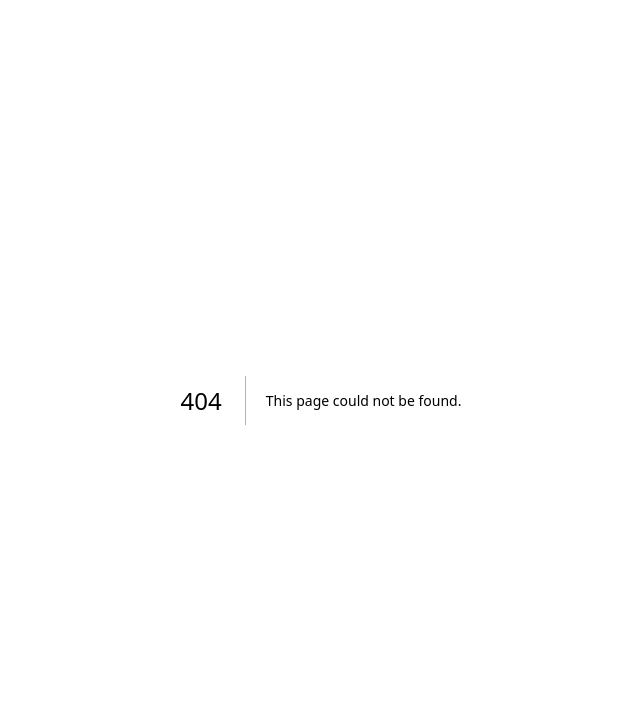
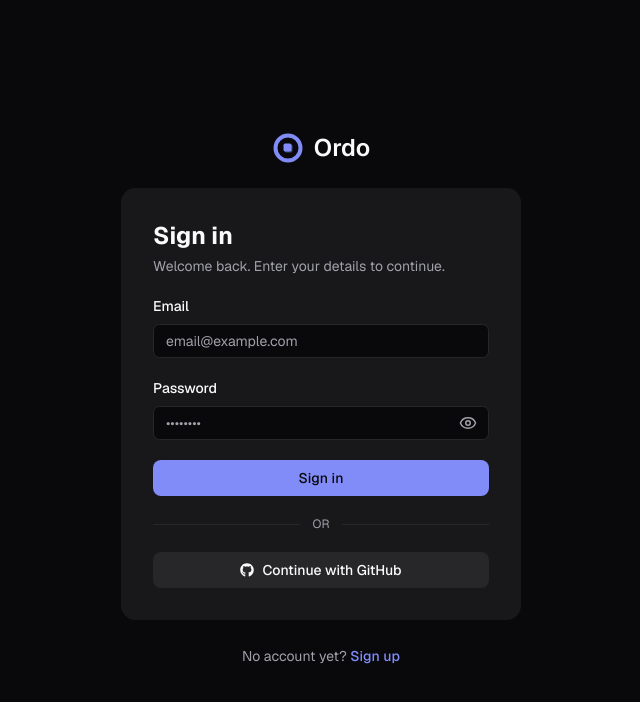
Before and after one commit to Romedix1/Ordo, a Next.js app in the folder frontend/: page /login in a window 1280 px wide. Before the commit this address had no page. Shown: the top 702 px of the page, without its empty margins (319-959 px from the left). Built offline with nearby package versions, Linux system fonts and the light colour scheme; no server answers.

Commit message:
feat(ui): add login page

```diff
--- /dev/null
+++ b/frontend/src/app/(auth)/login/_components/login-form.tsx
@@ -0,0 +1,58 @@
+"use client";
+
+import { useForm } from "react-hook-form";
+import { Input, PasswordInput } from "@/app/_components/ui";
+import { AuthShell } from "@/app/_components/auth";
+import { RegisterValidationError, registerUser } from "@/lib/auth";
+import { zodResolver } from "@hookform/resolvers/zod";
+import { RegisterSchema, RegisterValues } from "@/schemas/register";
+import { useRouter } from "next/navigation";
+import { LoginSchema, LoginValues } from "@/schemas/login";
+
+export const LoginForm = () => {
+  const {
+    register,
+    handleSubmit,
+    setError,
+    formState: { errors, isSubmitting },
+  } = useForm<LoginValues>({
+    resolver: zodResolver(LoginSchema),
+    mode: "onTouched",
+  });
+
+  const onSubmit = handleSubmit(async (data) => {
+    const response = true;
+  });
+
+  return (
+    <AuthShell
+      title="Sign in"
+      description="Welcome back. Enter your details to continue."
+      footerText="No account yet?"
+      footerLink={{ href: "/register", text: "Sign up" }}
+      actionLabel="Sign in"
+      onSubmit={onSubmit}
+      isSubmitting={isSubmitting}
+      formError={errors.root?.message}
+    >
+      <Input
+        {...register("email")}
+        type="email"
+        label="Email"
+        autoComplete="email"
+        placeholder="email@example.com"
+        error={errors.email?.message}
+        required
+      />
+
+      <PasswordInput
+        {...register("password")}
+        label="Password"
+        autoComplete="new-password"
+        placeholder="••••••••"
+        error={errors.password?.message}
+        required
+      />
+    </AuthShell>
+  );
+};
--- /dev/null
+++ b/frontend/src/app/(auth)/login/page.tsx
@@ -0,0 +1,5 @@
+import { LoginForm } from "@/app/(auth)/login/_components/login-form";
+
+export default function Loginpage() {
+  return <LoginForm />;
+}
--- /dev/null
+++ b/frontend/src/schemas/login.ts
@@ -0,0 +1,8 @@
+import z from "zod";
+
+export const LoginSchema = z.object({
+  email: z.email("Invalid email"),
+  password: z.string().min(1, "Password is required"),
+});
+
+export type LoginValues = z.infer<typeof LoginSchema>;
```
